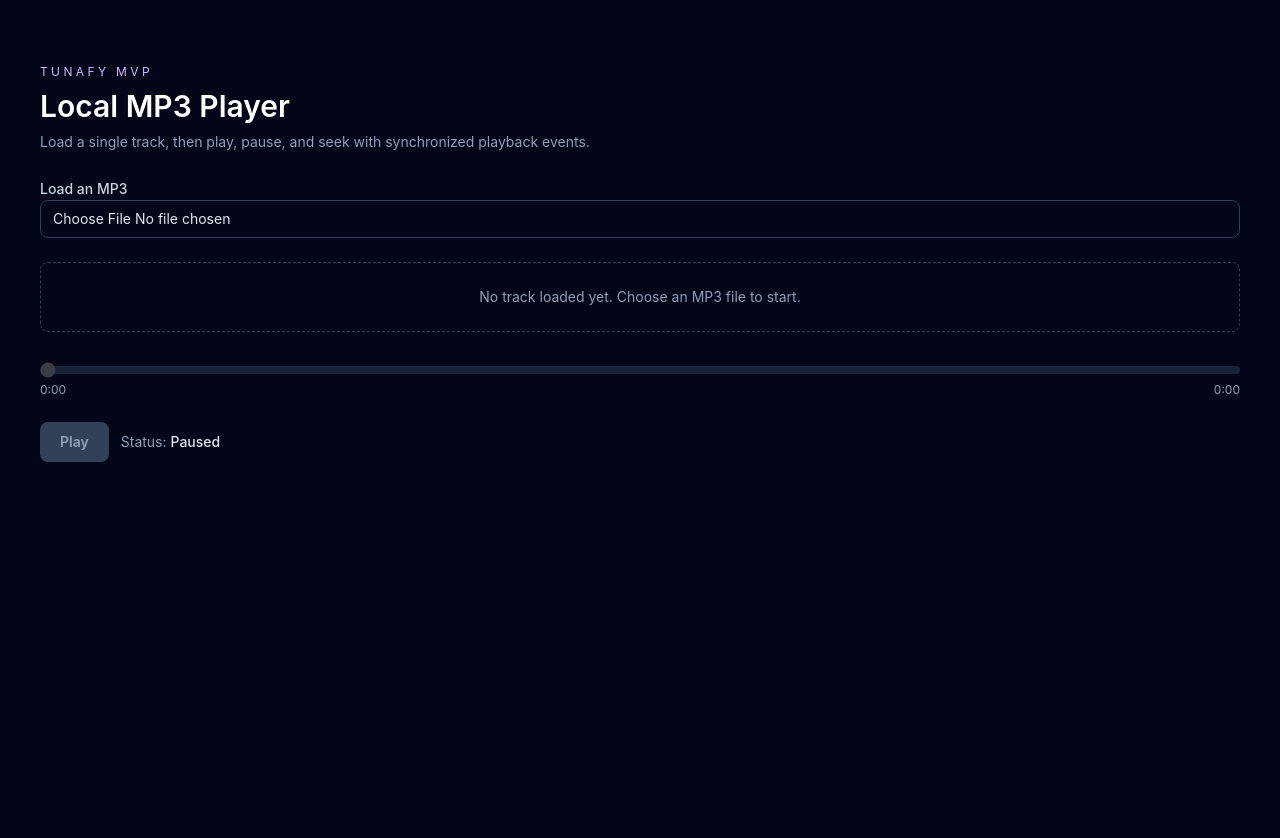
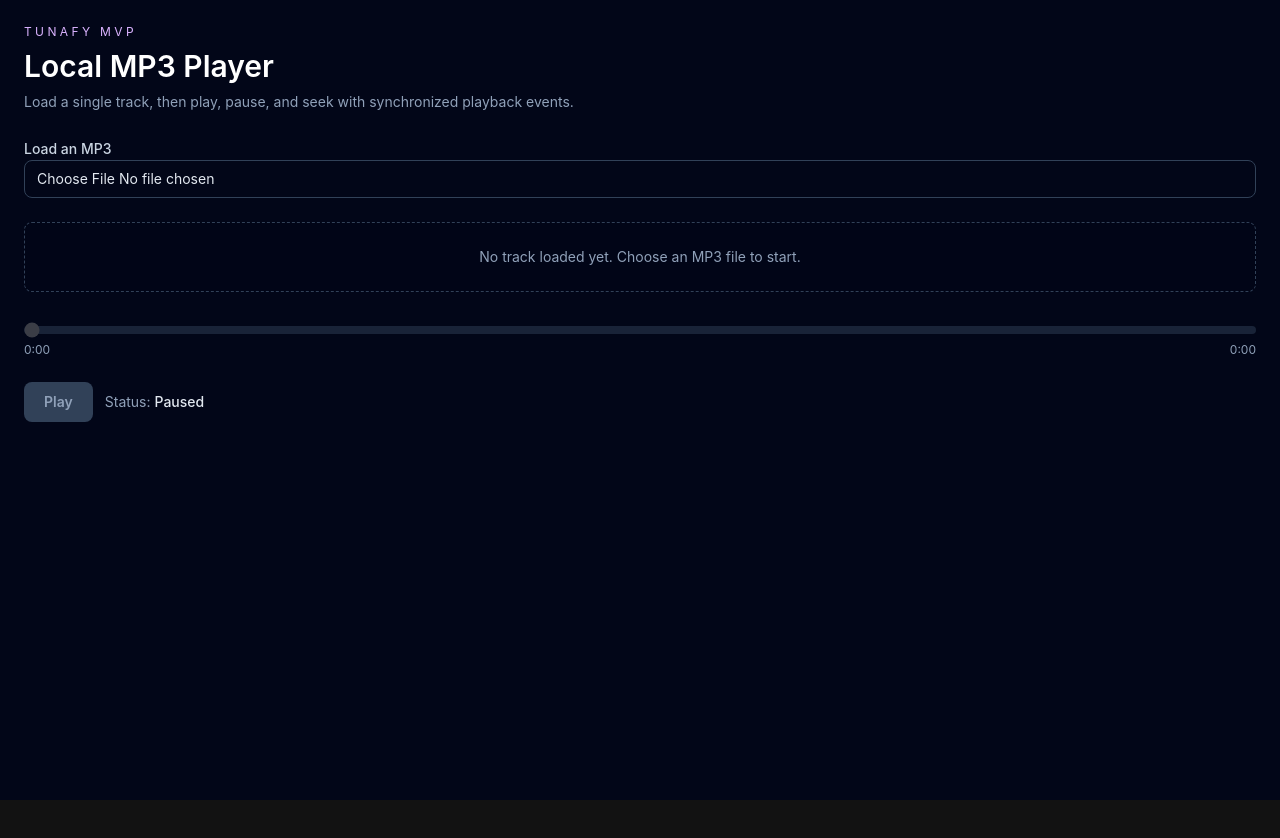
Before and after one commit to perrygovier/Tunafy, a React (Vite) app: page / in a window 1280 px wide. Shown: the top 838 px of the page. After the commit the page ends 800 px from the top, so only its background shows below. Built offline with nearby package versions, Linux system fonts and the light colour scheme.

Commit message:
allowed app page to reach the screen edges and removed app border radius, shadow, and color

```diff
--- a/src/App.tsx
+++ b/src/App.tsx
@@ -7,7 +7,7 @@ import { TrackInfo } from "./features/player/components/TrackInfo";
 function App() {
   return (
     <PlayerProvider>
-      <main className="min-h-screen bg-slate-950 px-4 py-10 text-slate-100">
+      <main className="min-h-screen bg-slate-950 text-slate-100">
         <div className="mx-auto flex w-full min-h-screen flex-col gap-6 rounded-2xl p-6">
           <header className="space-y-2">
             <p className="text-xs uppercase tracking-[0.28em] text-purple-300">
```
